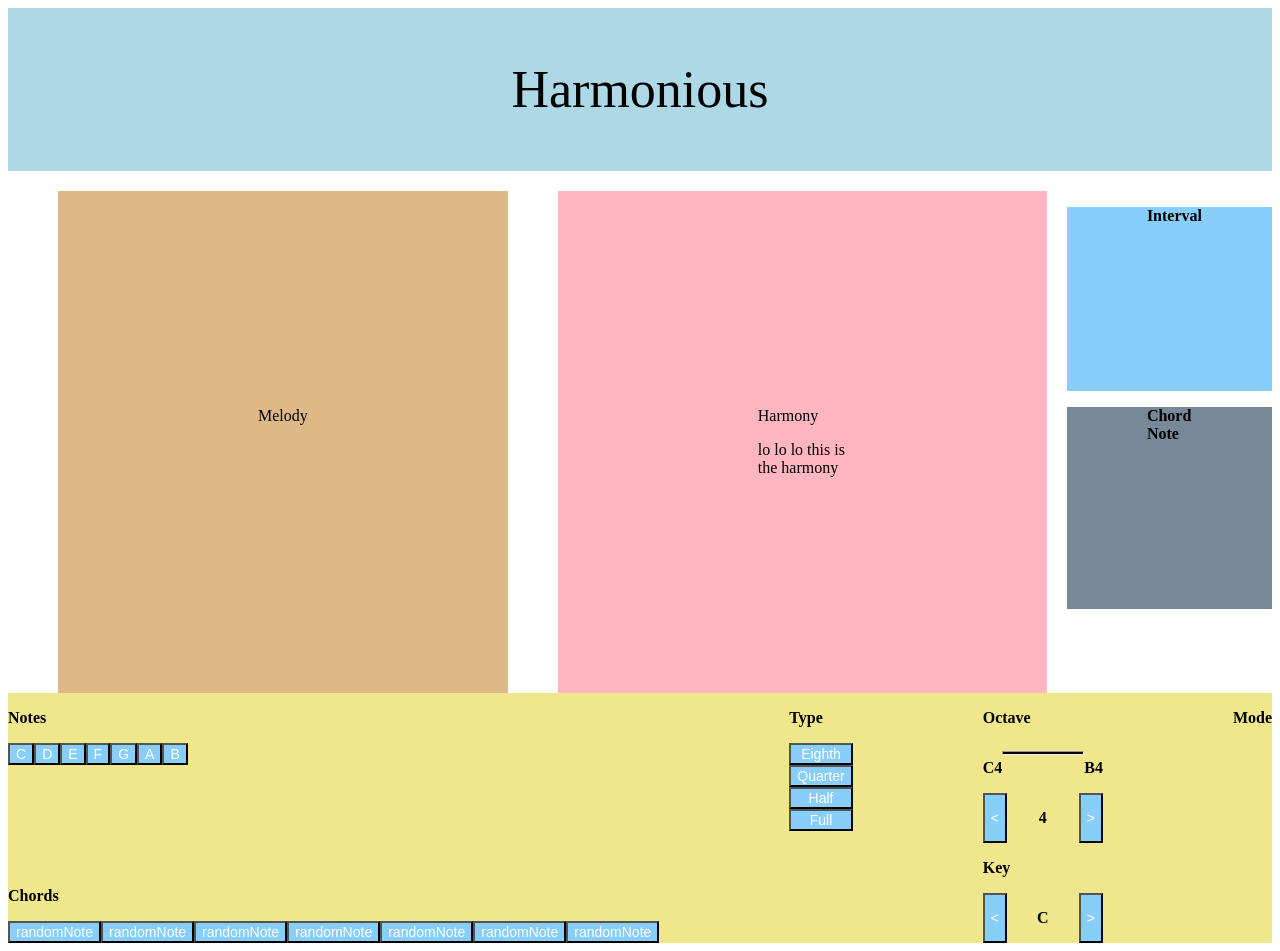
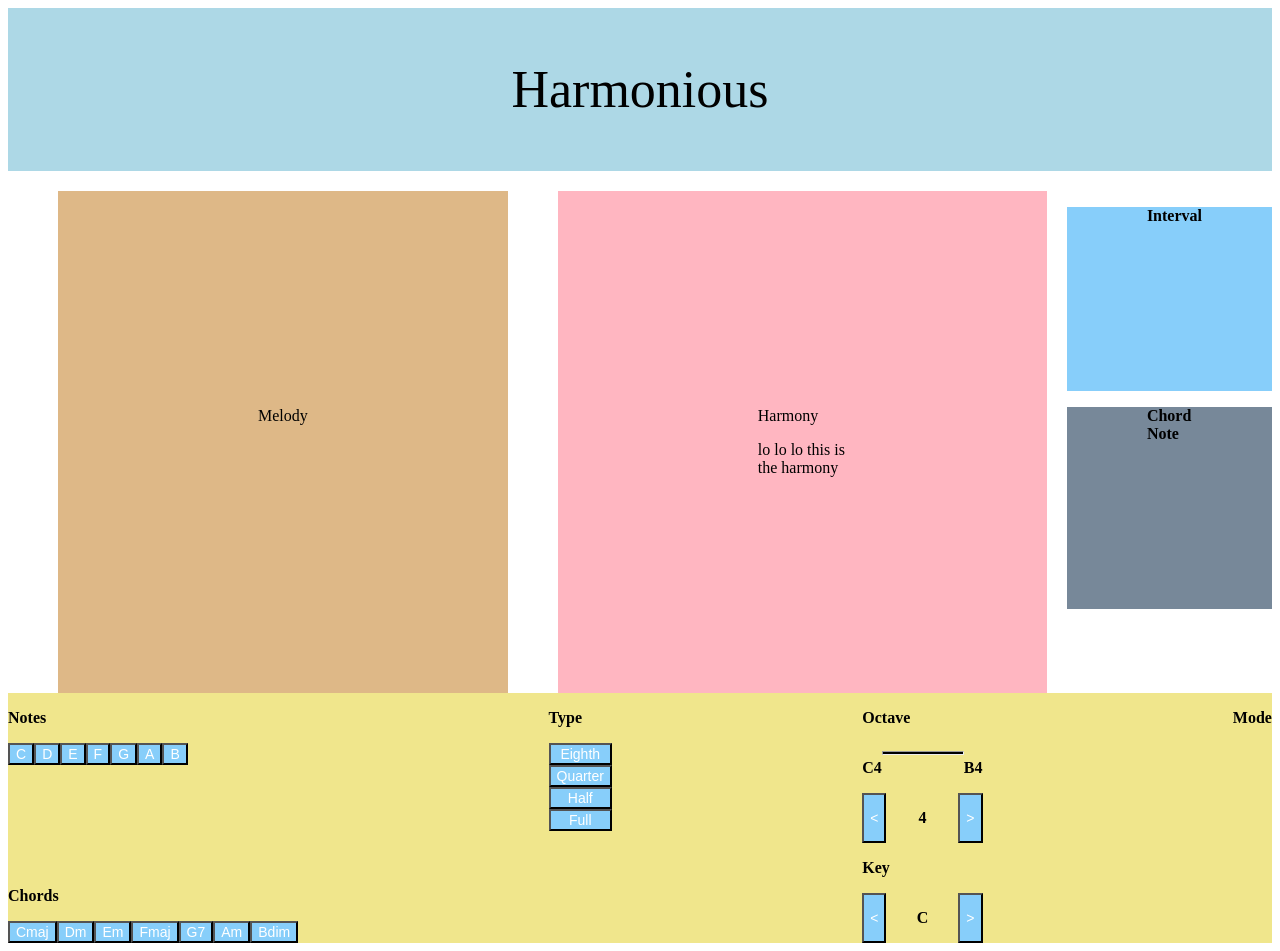
Before and after one commit to andrewvt97/Harmonious, a React (Vite) app: page / in a window 1280 px wide. Built offline with nearby package versions, Linux system fonts and the light colour scheme.

Commit message:
Fix bug with chord generation

```diff
--- a/src/components/App.jsx
+++ b/src/components/App.jsx
@@ -60,6 +60,7 @@ function App() {
   const handleKeyChange = (button) => {
       if (button === ">"){
         setKey((key + 1) % 12) // 12 represents the amount of notes
+
       }
       else{
         if (key !== 0)
@@ -102,11 +103,11 @@ function App() {
           <div className='music-components'>
             <div className='note-buttons'>
               <p> Notes </p>
-              <MusicButtons currentScale={current_key_scale} type = "note" melody={melody} setMelody={setMelody}></MusicButtons>
+              <MusicButtons currentScale={current_key_scale} type = "note" setMelody={setMelody}></MusicButtons>
             </div>
             <div className='chord-buttons'>
               <p> Chords </p>
-              <MusicButtons currentScale={chords}></MusicButtons>
+              <MusicButtons currentScale={chords} type = "chord" setMelody={setMelody}></MusicButtons>
             </div>
           </div>
           <div className='note-type-buttons'>
--- a/src/components/MusicButtons.jsx
+++ b/src/components/MusicButtons.jsx
@@ -1,8 +1,8 @@
 import React from "react";
 import Button from "./Button";
 
-function MusicButtons({currentScale = [], type = "note", melody, setMelody}) {
-
+function MusicButtons({currentScale = [], type = "note", setMelody}) {
+    console.log(type);
     // needs access to melody and setMelody
 
     const handleNoteClick = (note, index) => {
```
